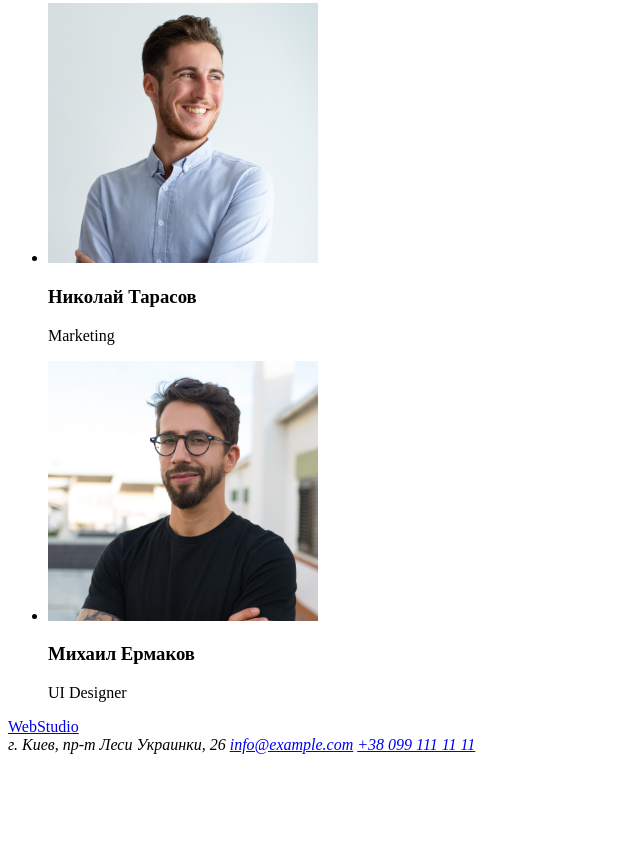
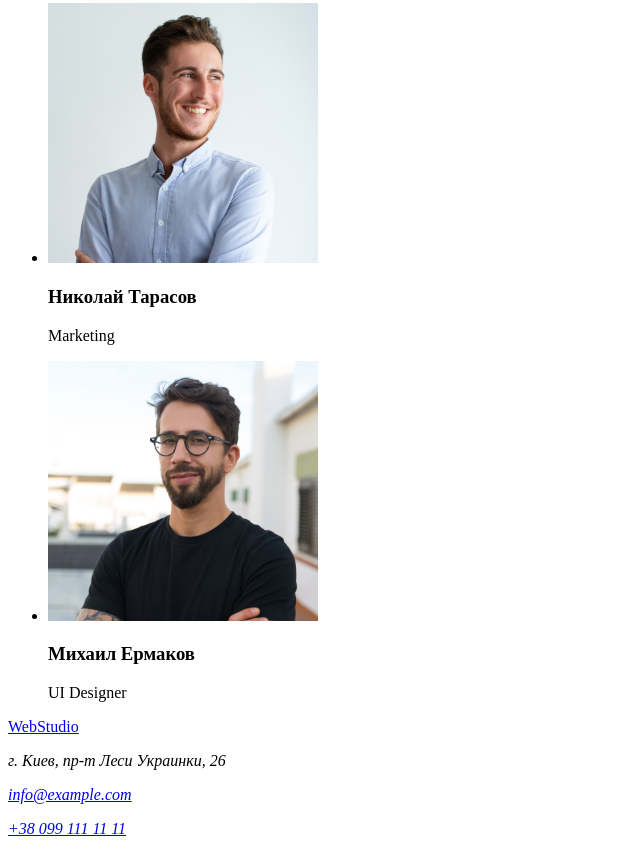
Before and after one commit to vitalik0790/goit-markup-hw-01, a plain HTML site: page index.html in a window 1280 px wide. Shown: the part 2312-3166 px from the top of the page, without its empty margins (0-640 px from the left). Before the commit the page ends 3074 px from the top, so only its background shows below. Drawn offline with Linux system fonts and the light colour scheme.

Commit message:
dz1-finish

```diff
--- a/index.html
+++ b/index.html
@@ -100,9 +100,9 @@
       <footer>
         <a href="./index.html">WebStudio</a>
         <address>
-         г. Киев, пр-т Леси Украинки, 26
-         <a href="mailto:info@example.com">info@example.com</a>
-         <a href="tel:+380991111111">+38 099 111 11 11</a>
+        <p>г. Киев, пр-т Леси Украинки, 26</p>
+        <p><a href="mailto:info@example.com">info@example.com</a></p>
+        <p><a href="tel:+380991111111">+38 099 111 11 11</a></p>
         </address>
       </footer>
   </body>
```
